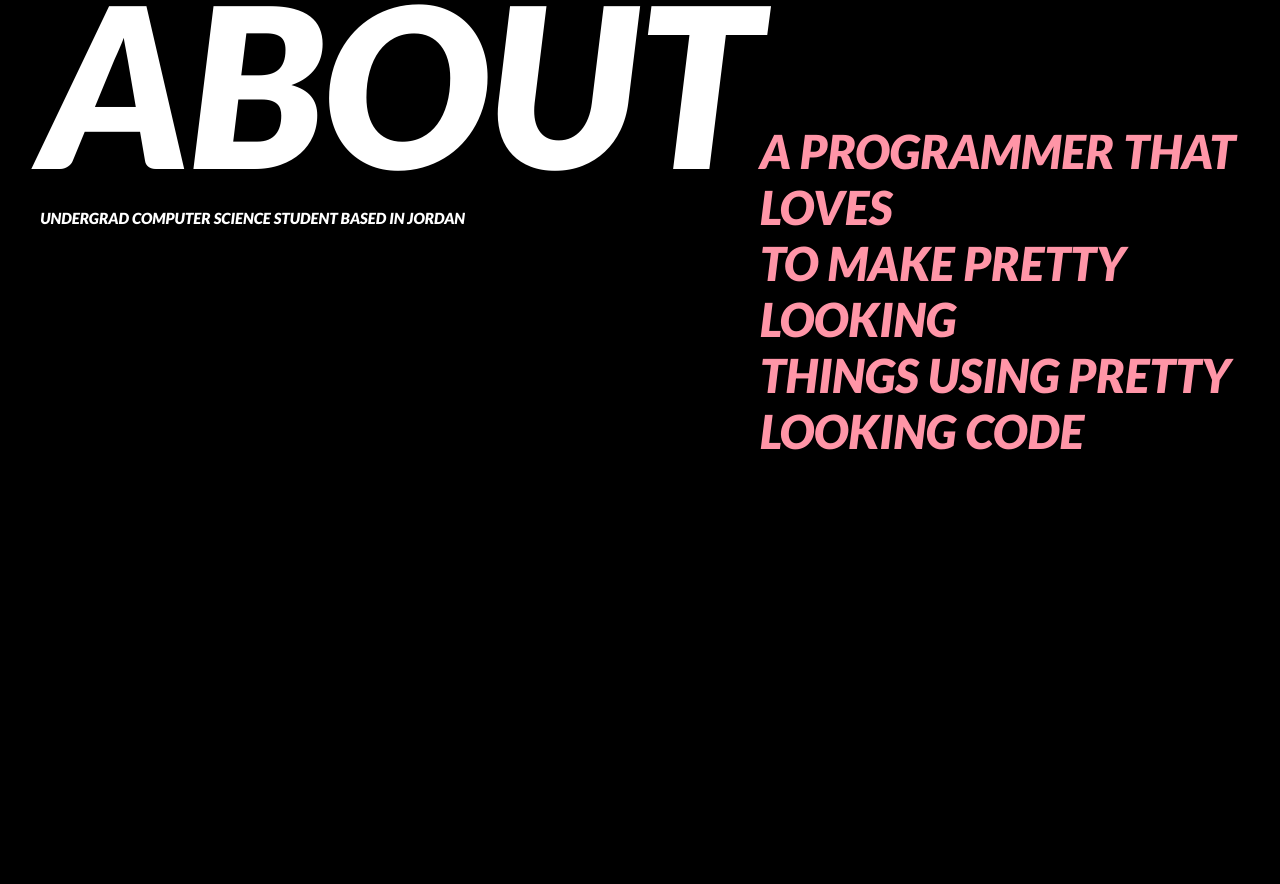
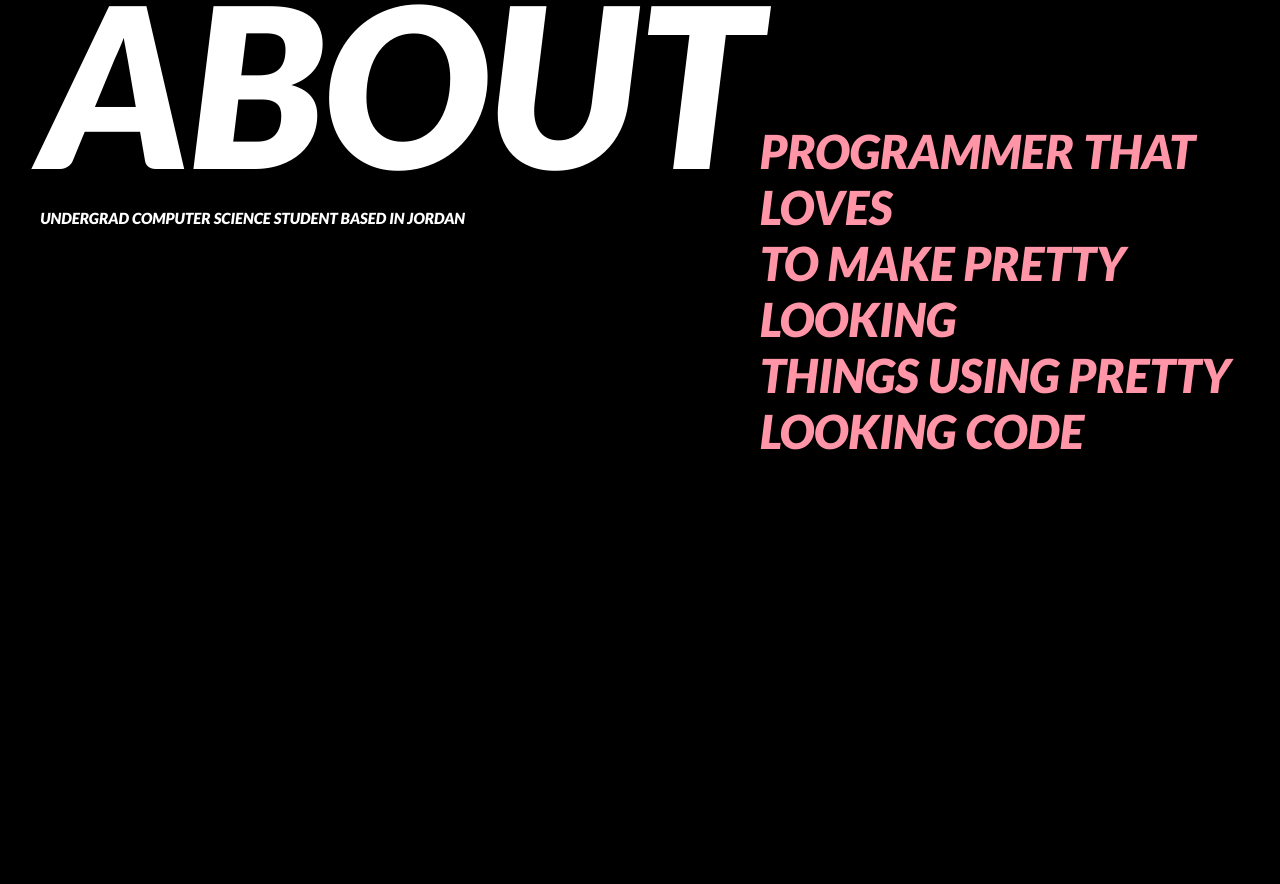
Before and after one commit to abmah/portfolio-react, a React (Create React App) app: page / in a window 1280 px wide. Shown: the part 3440-4324 px from the top of the page. Built offline with nearby package versions, Linux system fonts and the light colour scheme.

Commit message:
fixed blob color

```diff
--- a/src/components/About/About.js
+++ b/src/components/About/About.js
@@ -24,7 +24,7 @@ export default function About() {
         </div>
         <div className="about-paragraph">
           <div ref={textRef1} className={` ${inView1 ? "show" : "hide"}`}>
-            A programmer that loves{" "}
+            programmer that loves{" "}
           </div>
           <div ref={textRef2} className={`${inView2 ? "show" : "hide"}`}>
             to make <span className="text2">pretty</span> looking{" "}
--- a/src/components/Cards/SkillSet.js
+++ b/src/components/Cards/SkillSet.js
@@ -1,4 +1,3 @@
-import { useState, useEffect } from "react";
 import styles from "./SkillSet.module.css";
 import { AiOutlineHtml5 } from "react-icons/ai";
 import { SiTailwindcss } from "react-icons/si";
--- a/src/components/Contact/ContactPage.js
+++ b/src/components/Contact/ContactPage.js
@@ -1,8 +1,6 @@
-import { useRef } from "react";
-import { DiGithubAlt, DiGithubBadge } from "react-icons/di";
-import { useState, useEffect } from "react";
+import { DiGithubAlt } from "react-icons/di";
+import { useState } from "react";
 import { SiLinkedin } from "react-icons/si";
-import { BiMailSend } from "react-icons/bi";
 import styles from "./ContactPage.module.css";
 import emailjs from "emailjs-com";
 import { useInView } from "react-intersection-observer";
@@ -123,8 +121,10 @@ export default function Contact({ forwardRef }) {
 
     if (color.split("#").join("").toString() === "black") {
       return "pink";
+    } else if (color.split("#").join("").toString() === "ffe") {
+      return "purple";
     } else {
-      return "purple";
+      return "pink";
     }
   };
 
@@ -189,7 +189,7 @@ export default function Contact({ forwardRef }) {
         xmlns="http://www.w3.org/2000/svg"
       >
         <path
-          fill={`pink`}
+          fill={getCssVariable()}
           d="M44.3,-66.9C58.5,-68.5,71.9,-58.8,74.1,-45.8C76.3,-32.8,67.4,-16.4,60.3,-4.1C53.3,8.3,48.1,16.5,43.9,26.2C39.8,35.8,36.6,46.9,29.5,56.2C22.3,65.4,11.2,72.9,-2,76.3C-15.1,79.8,-30.2,79.2,-36.4,69.4C-42.6,59.5,-39.9,40.5,-47.8,27.4C-55.7,14.3,-74.3,7.2,-75.8,-0.9C-77.3,-8.9,-61.8,-17.8,-49,-22.5C-36.2,-27.2,-26.2,-27.6,-18.5,-29.8C-10.8,-32,-5.4,-35.9,4.8,-44.2C15,-52.6,30.1,-65.3,44.3,-66.9Z"
           transform="translate(100 100)"
         />
```
